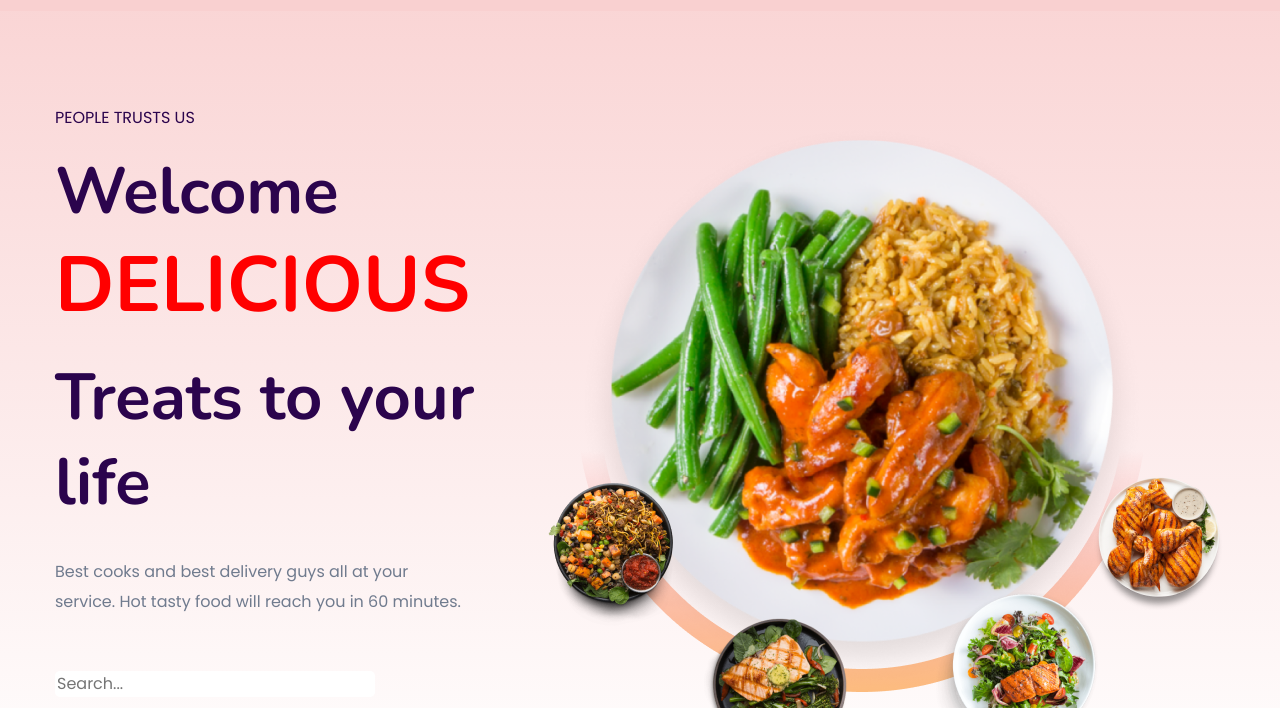
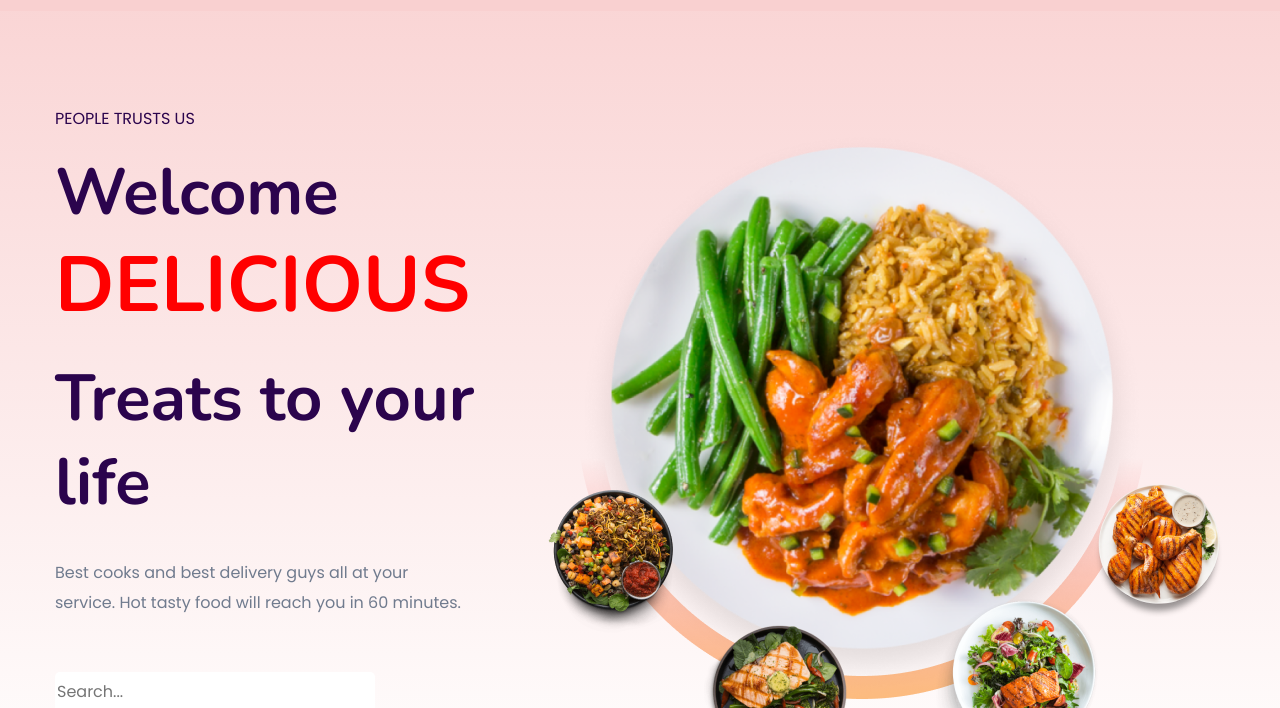
Before and after one commit to IgHez/Pearl, a plain HTML site: page index.html in a window 1280 px wide. Shown: the part 92-800 px from the top of the page. Drawn offline with nearby package versions, Linux system fonts and the light colour scheme.

Commit message:
Update index.html

```diff
--- a/index.html
+++ b/index.html
@@ -33,12 +33,13 @@
                     font-size: 1.2em !important;
                     color: red !important;
                 }
-		span.people{
+                span.people{
                     margin-top: 10px;
                 }
                 input.search{
                     width: 40vh !important;
                     border: 5px;
+                    height: 40px;
                     border-radius: 5px;
                 }
                 .navigation{
@@ -88,7 +89,7 @@
         <div class="slider-area ">
             <div class="slider-active">
                 <div class="single-slider slider-height #F9D0D0 slider-padding  d-flex align-items-center">
-                    <div class="container  mt-40 pink-bg">
+                    <div class="container  mt-55 pink-bg">
                         <div class="row d-flex align-items-center">
                             <div class="col-lg-6 col-md-9">
                                 <div class="hero__caption">
@@ -353,7 +354,7 @@
                     </div>
                     <div class="col-xl-6 col-lg-5 ">
                         <div class="app-img">
-                            <img src="images/Downlod-site.png" alt="">
+                            <img class="d-none d-lg-block" src="images/Downlod-site.png" alt="">
                         </div>
                     </div>
                 </div>
```
